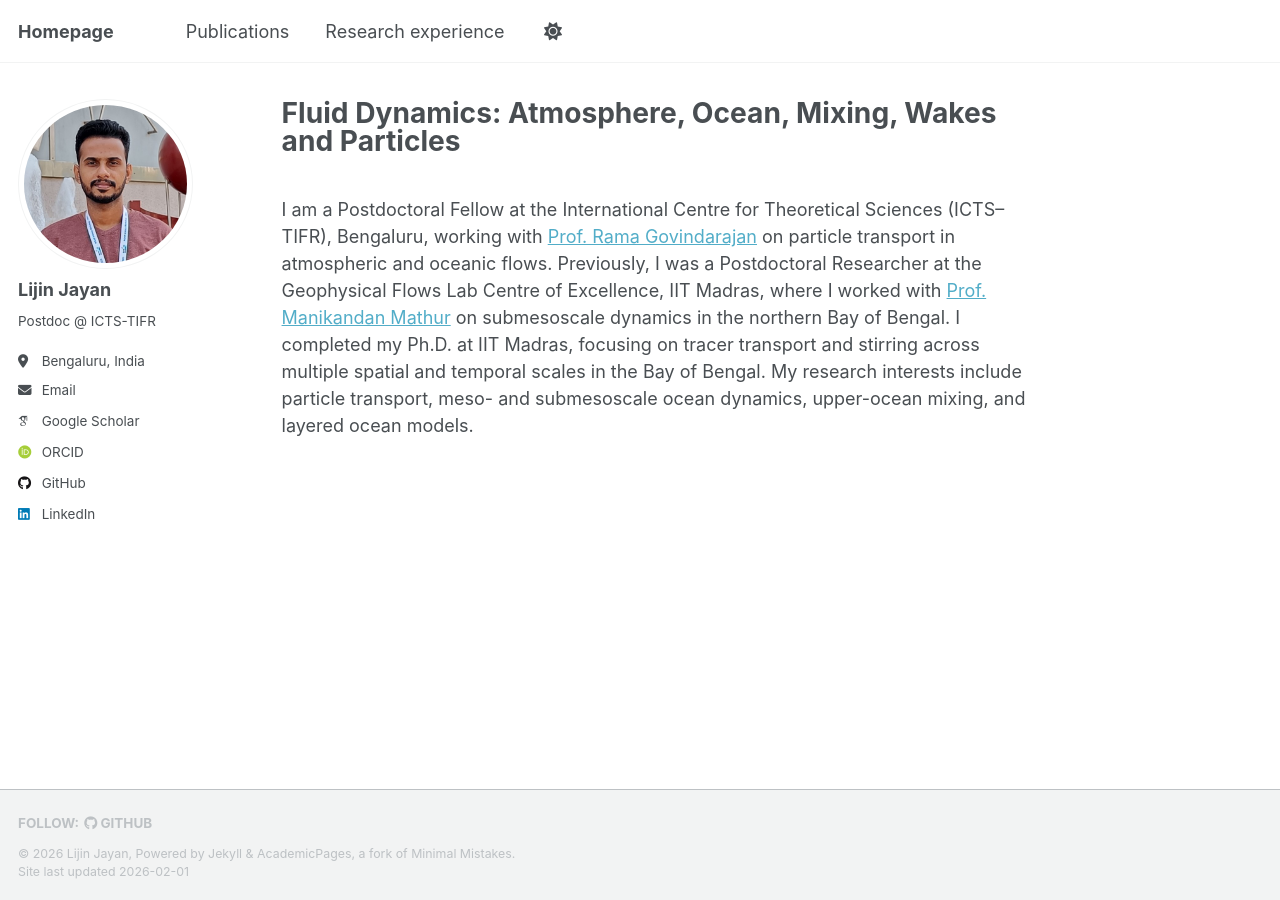
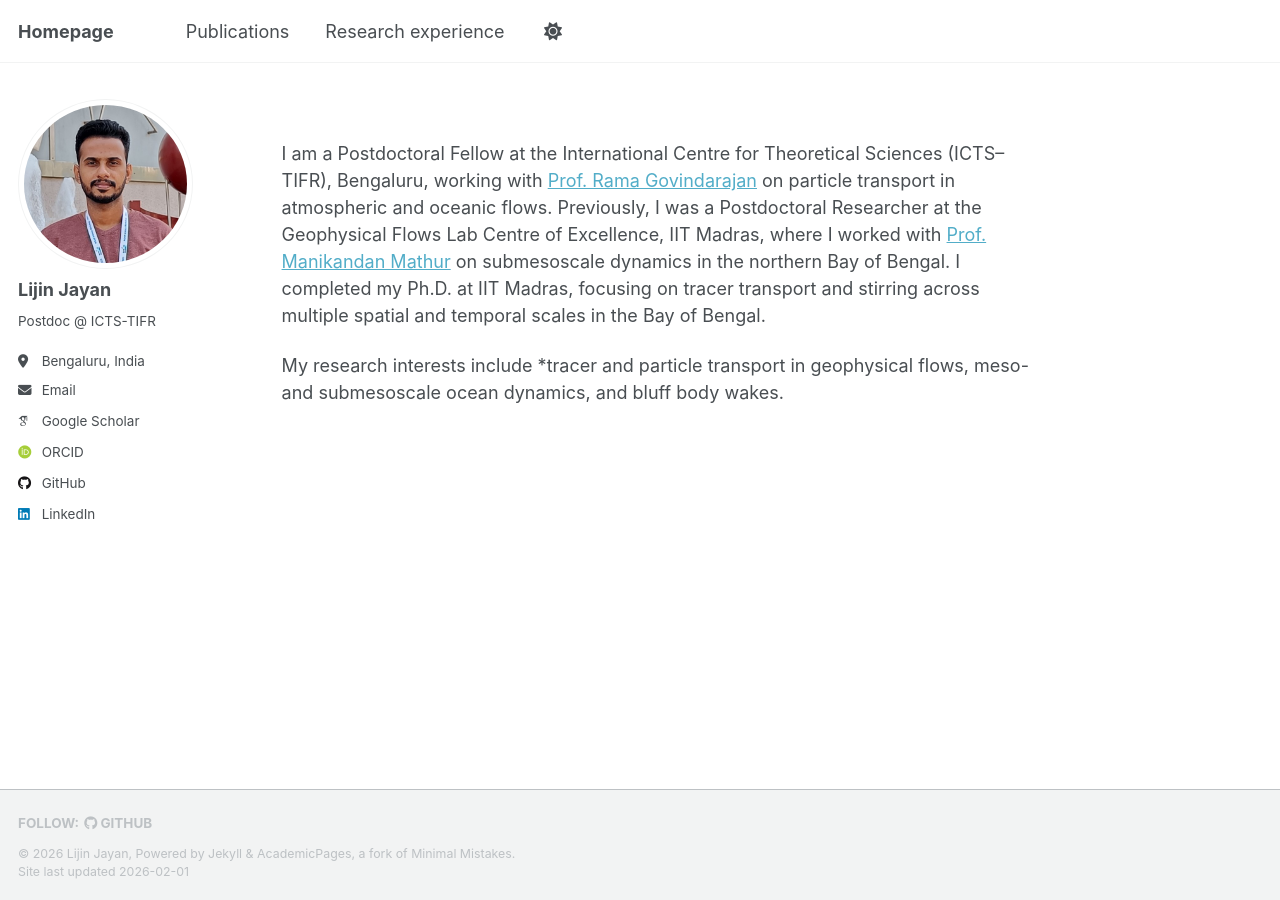
Before and after one commit to ljayan/ljayan.github.io, a Jekyll site: the page built from _pages/about.md, in a window 1280 px wide. Built offline with Jekyll 4.4.1, drawn with Linux system fonts in a browser that asks for light colours; some web fonts are replaced.

Commit message:
Update about.md

```diff
--- a/_pages/about.md
+++ b/_pages/about.md
@@ -1,10 +1,12 @@
 ---
 permalink: /
-title: "Fluid Dynamics: Atmosphere, Ocean, Mixing, Wakes and Particles"
+title: ""
 author_profile: true
 redirect_from:
   - /about/
   - /about.html
 ---
 <br>
-I am a Postdoctoral Fellow at the International Centre for Theoretical Sciences (ICTS–TIFR), Bengaluru, working with [Prof. Rama Govindarajan](https://www.icts.res.in/people/rama-govindarajan) on particle transport in atmospheric and oceanic flows. Previously, I was a Postdoctoral Researcher at the Geophysical Flows Lab Centre of Excellence, IIT Madras, where I worked with [Prof. Manikandan Mathur](https://scholar.google.co.in/citations?user=QbrM7-gAAAAJ&hl=en) on submesoscale dynamics in the northern Bay of Bengal. I completed my Ph.D. at IIT Madras, focusing on tracer transport and stirring across multiple spatial and temporal scales in the Bay of Bengal. My research interests include particle transport, meso- and submesoscale ocean dynamics, upper-ocean mixing, and layered ocean models.
+I am a Postdoctoral Fellow at the International Centre for Theoretical Sciences (ICTS–TIFR), Bengaluru, working with [Prof. Rama Govindarajan](https://www.icts.res.in/people/rama-govindarajan) on particle transport in atmospheric and oceanic flows. Previously, I was a Postdoctoral Researcher at the Geophysical Flows Lab Centre of Excellence, IIT Madras, where I worked with [Prof. Manikandan Mathur](https://scholar.google.co.in/citations?user=QbrM7-gAAAAJ&hl=en) on submesoscale dynamics in the northern Bay of Bengal. I completed my Ph.D. at IIT Madras, focusing on tracer transport and stirring across multiple spatial and temporal scales in the Bay of Bengal.
+
+My research interests include *tracer and particle transport in geophysical flows, meso- and submesoscale ocean dynamics, and bluff body wakes.
```
